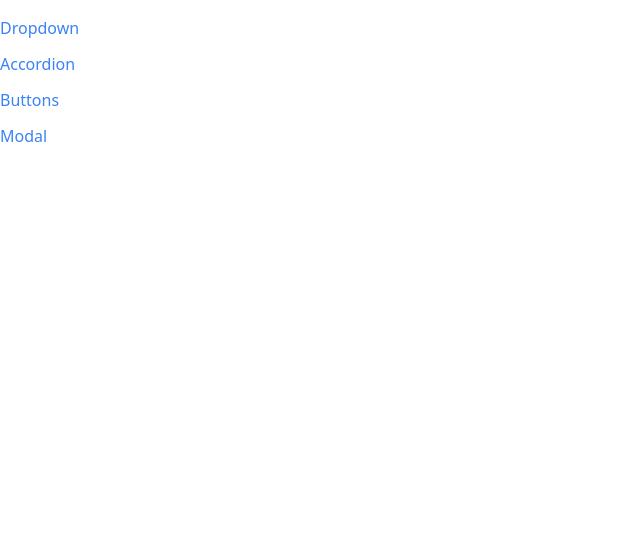
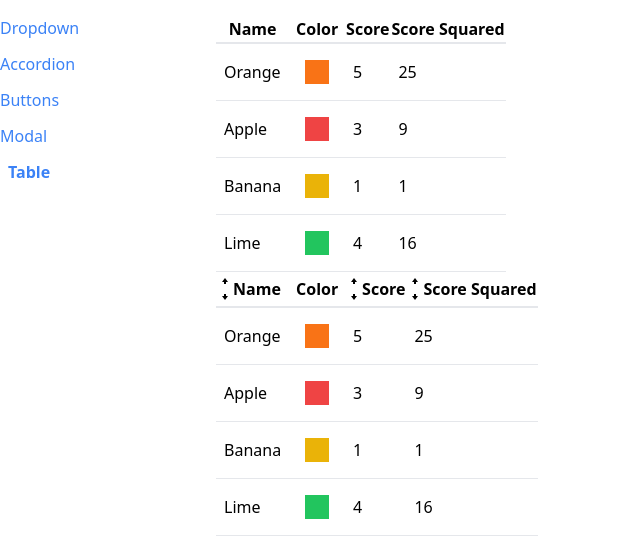
Before and after one commit to JanaMalecka/comps, a React (Create React App) app: page /table in a window 1280 px wide. Shown: the top 558 px of the page, without its empty margins (0-640 px from the left). Built offline with nearby package versions, Linux system fonts and the light colour scheme.

Commit message:
Reusable sortable table

```diff
--- a/src/App.js
+++ b/src/App.js
@@ -4,6 +4,7 @@
 import DropdownPage from './pages/DropdownPage';
 import Sidebar from './components/Sidebar';
 import ModalPage from './pages/ModalPage';
+import TablePage from './pages/TablePage';
 
 function App() {
   return (
@@ -22,6 +23,9 @@
         <Route path="/modal">
           <ModalPage />
         </Route>
+        <Route path="/table">
+          <TablePage />
+        </Route>
       </div>
     </div>
   );
--- a/src/components/Sidebar.js
+++ b/src/components/Sidebar.js
@@ -6,6 +6,7 @@
     { label: 'Accordion', path: '/accordion' },
     { label: 'Buttons', path: '/buttons' },
     { label: 'Modal', path: '/modal' },
+    { label: 'Table', path: '/table' },
   ];
 
   const renderedLinks = links.map((link) => {
--- /dev/null
+++ b/src/components/SortableTable.js
@@ -0,0 +1,107 @@
+import { useState } from 'react';
+import Table from './Table';
+import { GoArrowSmallDown, GoArrowSmallUp } from 'react-icons/go';
+
+function SortableTable(props) {
+  const [sortOrder, setSortOrder] = useState(null);
+  const [sortBy, setSortBy] = useState(null);
+
+  const { config, data } = props;
+
+  const handleClick = (label) => {
+    if (sortBy && label !== sortBy) {
+      setSortOrder('asc');
+      setSortBy(label);
+      return;
+    }
+
+    if (sortOrder === null) {
+      setSortOrder('asc');
+      setSortBy(label);
+    } else if (sortOrder === 'asc') {
+      setSortOrder('desc');
+      setSortBy(label);
+    } else if (sortOrder === 'desc') {
+      setSortOrder(null);
+      setSortBy(null);
+    }
+  };
+
+  const updatedConfig = config.map((column) => {
+    if (!column.sortValue) {
+      return column;
+    }
+    return {
+      ...column,
+      header: () => (
+        <th
+          className="cursor-pointer hover:bg-gray-100"
+          onClick={() => handleClick(column.label)}
+        >
+          <div className="flex items-center">
+            {getIcons(column.label, sortBy, sortOrder)}
+            {column.label}
+          </div>
+        </th>
+      ),
+    };
+  });
+
+  // only sort data if sortOrder && sortBy are not null
+  // make a copy of the data prop - not modify prop!!
+  // find the correct sortValue function and use it for sorting
+
+  let sortedData = data;
+  if (sortOrder && sortBy) {
+    const { sortValue } = config.find((column) => column.label === sortBy);
+    sortedData = [...data].sort((a, b) => {
+      //not modify prop
+      const valueA = sortValue(a);
+      const valueB = sortValue(b);
+
+      const reverseOrder = sortOrder === 'asc' ? 1 : -1;
+
+      if (typeof valueA === 'string') {
+        return valueA.localeCompare(valueB) * reverseOrder;
+      } else {
+        return (valueA - valueB) * reverseOrder;
+      }
+    });
+  }
+
+  return <Table {...props} data={sortedData} config={updatedConfig} />;
+}
+
+function getIcons(label, sortBy, sortOrder) {
+  if (label !== sortBy) {
+    return (
+      <div>
+        <GoArrowSmallUp />
+        <GoArrowSmallDown />
+      </div>
+    );
+  }
+
+  if (sortOrder === null) {
+    return (
+      <div>
+        <GoArrowSmallUp />
+        <GoArrowSmallDown />
+      </div>
+    );
+  } else if (sortOrder === 'asc') {
+    return (
+      <div>
+        <GoArrowSmallUp />
+      </div>
+    );
+  } else if (sortOrder === 'desc') {
+    return (
+      <div>
+        <GoArrowSmallDown />
+      </div>
+    );
+  }
+}
+
+export default SortableTable;
--- /dev/null
+++ b/src/components/Table.js
@@ -0,0 +1,36 @@
+import { Fragment } from 'react';
+
+function Table({ data, config, keyFn }) {
+  const renderedHeaders = config.map((column) => {
+    if (column.header) {
+      return <Fragment key={column.label}>{column.header()}</Fragment>;
+    }
+    return <th key={column.label}>{column.label}</th>;
+  });
+
+  const renderedRows = data.map((rowData) => {
+    const renderedCells = config.map((column) => {
+      return (
+        <td className="p-2" key={column.label}>
+          {column.render(rowData)}
+        </td>
+      );
+    });
+    return (
+      <tr className="border-b" key={keyFn(rowData)}>
+        {renderedCells}
+      </tr>
+    );
+  });
+
+  return (
+    <table className="table-auto border-spacing-2">
+      <thead>
+        <tr className="border-b-2">{renderedHeaders}</tr>
+      </thead>
+      <tbody>{renderedRows}</tbody>
+    </table>
+  );
+}
+
+export default Table;
--- /dev/null
+++ b/src/pages/TablePage.js
@@ -0,0 +1,48 @@
+import Table from '../components/Table';
+import SortableTable from '../components/SortableTable';
+
+function TablePage() {
+  const data = [
+    { name: 'Orange', color: 'bg-orange-500', score: 5 },
+    { name: 'Apple', color: 'bg-red-500', score: 3 },
+    { name: 'Banana', color: 'bg-yellow-500', score: 1 },
+    { name: 'Lime', color: 'bg-green-500', score: 4 },
+  ];
+
+  const config = [
+    {
+      label: 'Name',
+      render: (fruit) => fruit.name,
+      sortValue: (fruit) => fruit.name,
+    },
+    {
+      label: 'Color',
+      render: (fruit) => <div className={`p-3 m-2 ${fruit.color}`} />,
+    },
+    {
+      label: 'Score',
+      render: (fruit) => fruit.score,
+      sortValue: (fruit) => fruit.score,
+      // inside sortabletable header: () => <th onClick={dosort()}>Score</th>,
+    },
+    {
+      label: 'Score Squared',
+      render: (fruit) => fruit.score ** 2,
+      sortValue: (fruit) => fruit.score ** 2,
+    },
+  ];
+
+  const keyFn = (fruit) => {
+    return fruit.name;
+  };
+  return (
+    <div>
+      <Table data={data} config={config} keyFn={keyFn} />
+      <SortableTable data={data} config={config} keyFn={keyFn} />
+    </div>
+  );
+}
+
+export default TablePage;
+
+/* sortValue - optional function to describe how to extract values for sorting when this column is clicked */
```
